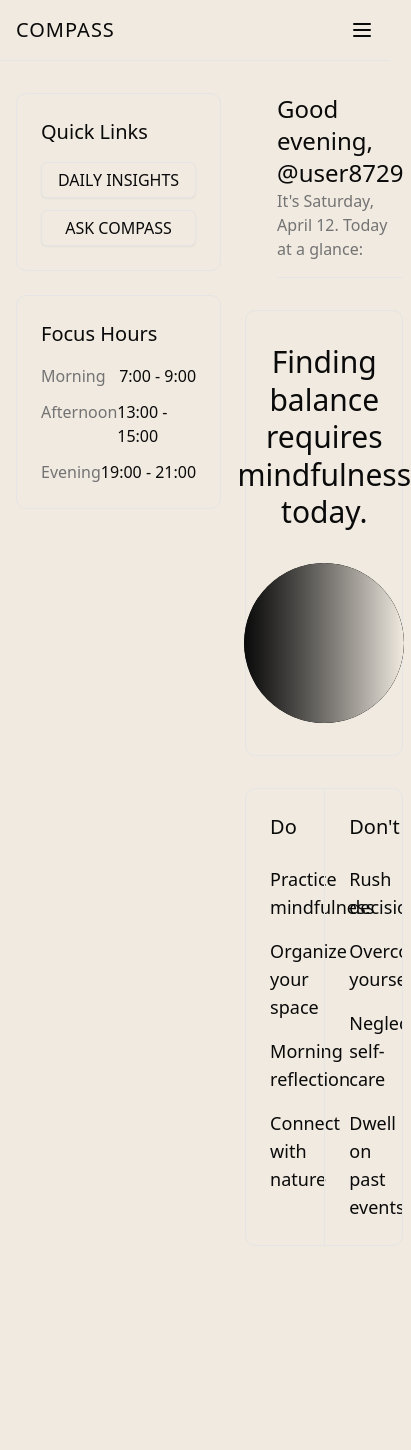
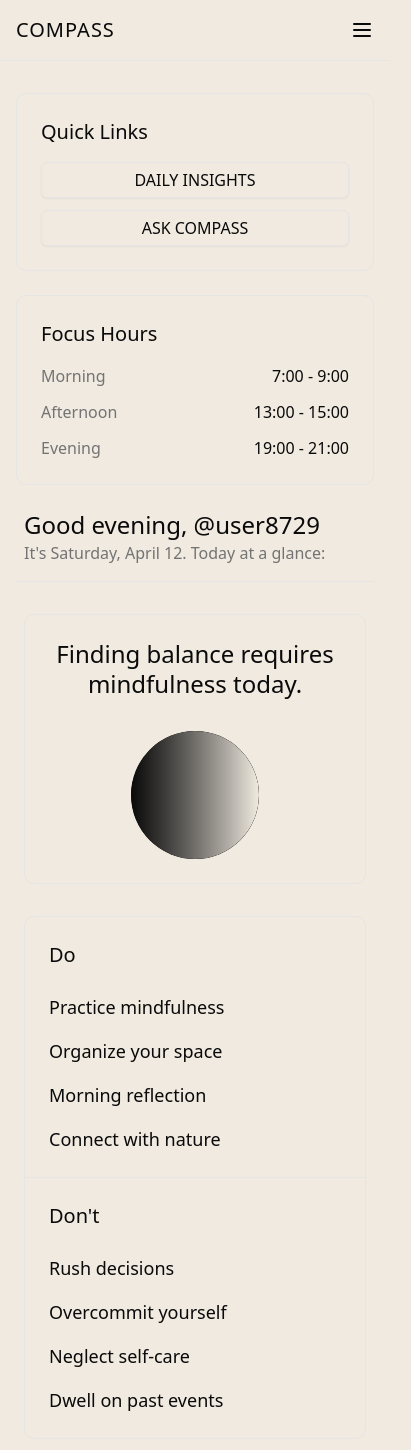
Before and after one commit to kendrick1win/compass, a Next.js app: page /dashboard in a window 390 px wide. Shown: the top 1450 px of the page, 411 px wide, since content can reach past the window. Before the commit the page ends 1278 px from the top, so only its background shows below. Built offline with nearby package versions, Linux system fonts and the light colour scheme.

Commit message:
made it suitable for smaller screens

```diff
--- a/app/dashboard/page.tsx
+++ b/app/dashboard/page.tsx
@@ -6,16 +6,16 @@ export default function Dashboard() {
   const username = "user8729";
 
   return (
-    <div className="w-full min-h-screen px-4 py-8 flex justify-between gap-6">
-      {/* Sidebar (fixed width, sticks to the left) */}
-      <div className="w-[300px]">
+    <div className="w-full min-h-screen px-4 py-8 flex flex-col md:flex-row gap-6">
+      {/* Sidebar - Stack on top on small screens, fixed width on medium+ */}
+      <div className="w-full md:w-[300px]">
         <Sidebar />
       </div>
 
       {/* Main Content */}
-      <div className="flex-1 max-w-5xl">
+      <div className="flex-1 max-w-6xl mx-auto w-full">
         {/* Greeting */}
-        <div className="mb-8 pb-4 border-b border-border ml-8">
+        <div className="mb-8 pb-4 border-b border-border px-2 md:px-6">
           <h2 className="text-2xl font-light">
             Good evening, <span className="font-medium">@{username}</span>
           </h2>
@@ -24,22 +24,22 @@ export default function Dashboard() {
           </p>
         </div>
 
-        <div className="grid grid-cols-1 md:grid-cols-3 gap-8">
+        <div className="grid grid-cols-1 lg:grid-cols-3 gap-8 px-2 md:px-6">
           {/* Main Content Columns */}
-          <div className="md:col-span-2">
+          <div className="lg:col-span-2">
             {/* Daily Message */}
-            <div className="p-8 flex flex-col items-center space-y-8 border border-border rounded-lg mb-8">
-              <h2 className="text-3xl font-light text-center leading-tight">
+            <div className="p-6 sm:p-8 flex flex-col items-center space-y-8 border border-border rounded-lg mb-8">
+              <h2 className="text-2xl sm:text-3xl font-light text-center leading-tight">
                 Finding balance requires mindfulness today.
               </h2>
 
-              <div className="relative w-40 h-40 rounded-full overflow-hidden bg-foreground">
+              <div className="relative w-32 h-32 sm:w-40 sm:h-40 rounded-full overflow-hidden bg-foreground">
                 <div className="absolute inset-0 bg-gradient-to-r from-foreground to-background rounded-full" />
               </div>
             </div>
 
             {/* Do & Don't */}
-            <div className="grid grid-cols-2 border border-border rounded-lg overflow-hidden">
+            <div className="grid grid-cols-1 sm:grid-cols-2 border border-border rounded-lg overflow-hidden">
               <div className="p-6">
                 <h3 className="text-xl mb-6 font-medium">Do</h3>
                 <ul className="space-y-4">
@@ -49,7 +49,7 @@ export default function Dashboard() {
                   <li className="text-lg">Connect with nature</li>
                 </ul>
               </div>
-              <div className="p-6 border-l border-border">
+              <div className="p-6 border-t sm:border-t-0 sm:border-l border-border">
                 <h3 className="text-xl mb-6 font-medium">Don&apos;t</h3>
                 <ul className="space-y-4">
                   <li className="text-lg">Rush decisions</li>
```
